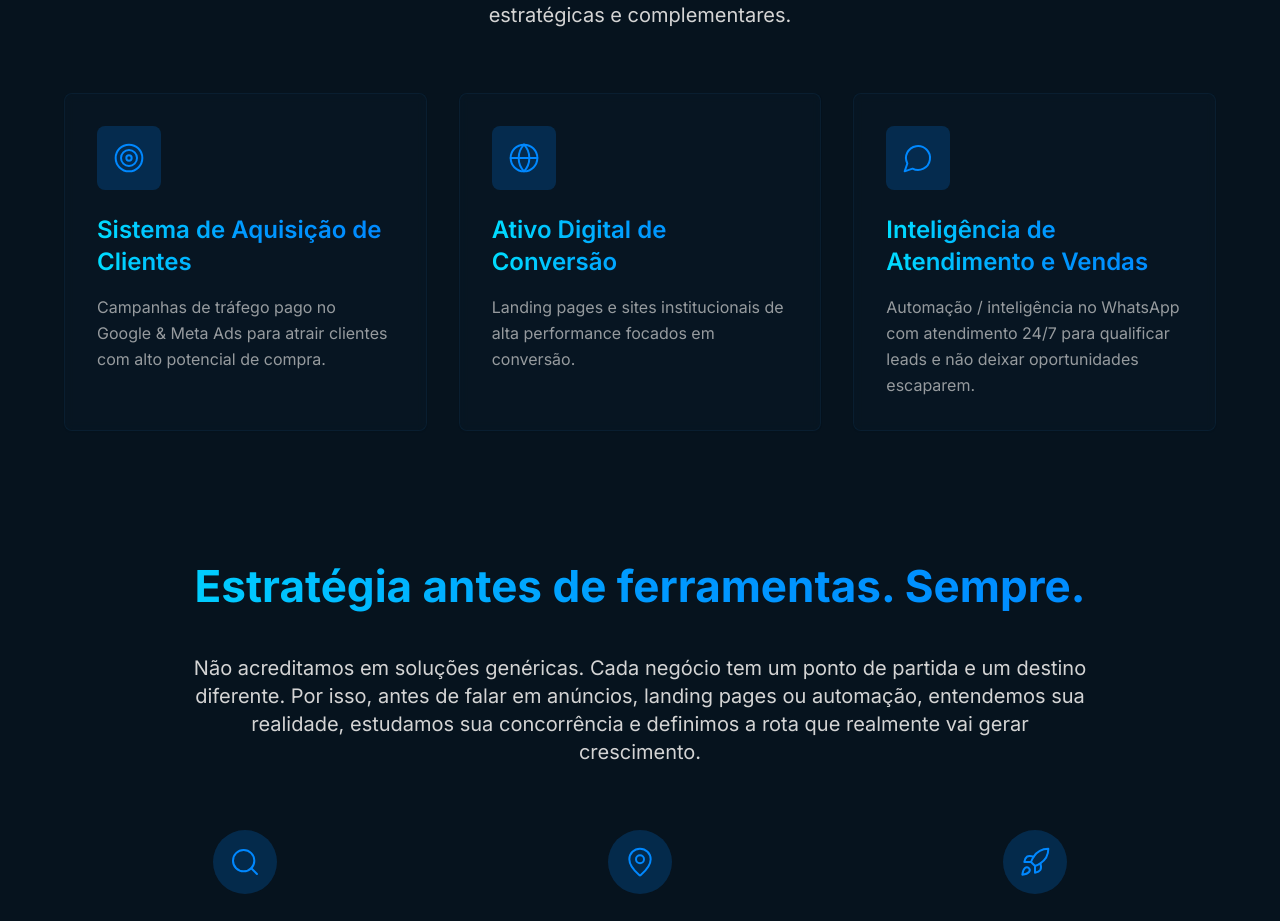
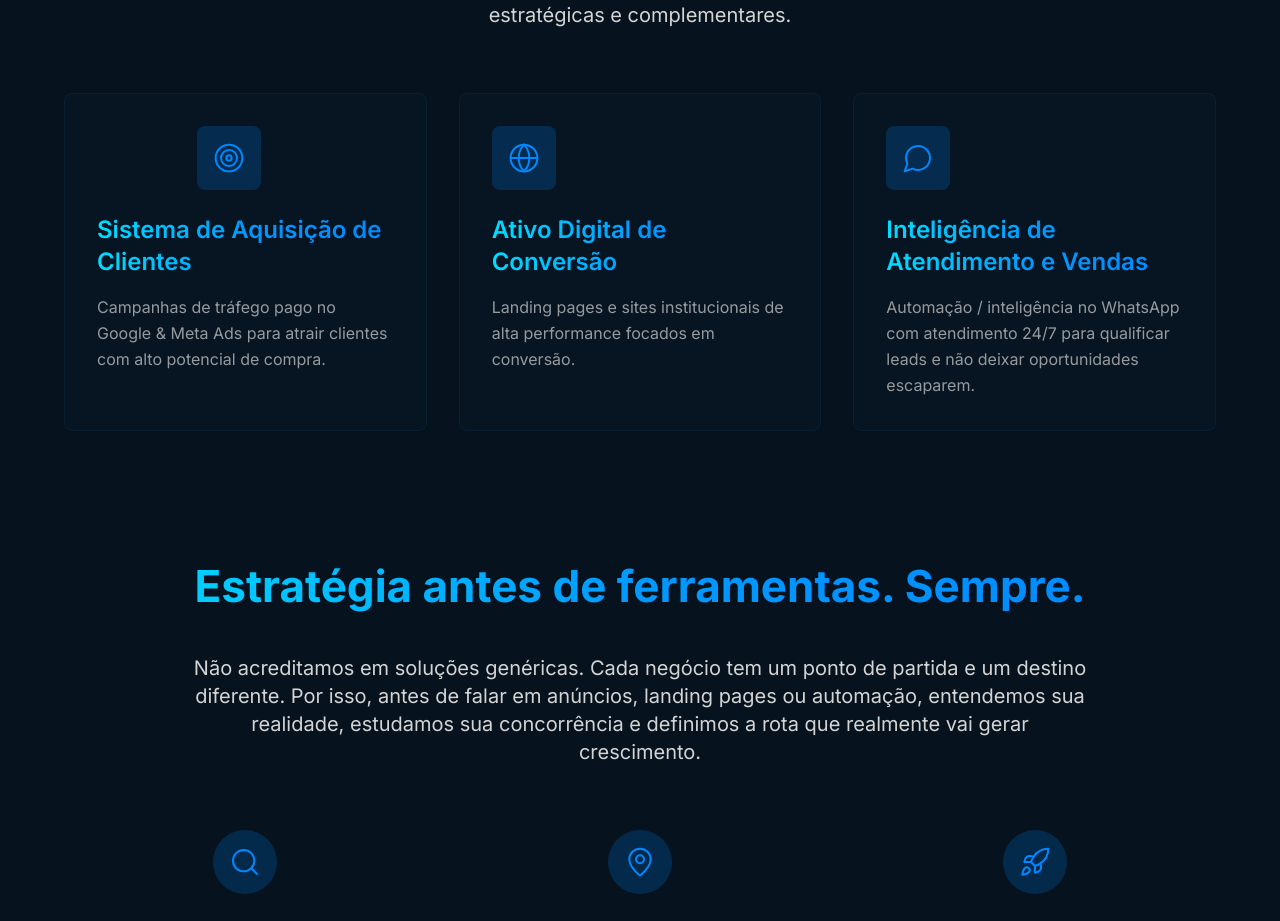
Before and after one commit to ThallesTrafego/risedigital, a React (Vite) app: page / in a window 1280 px wide. Shown: the part 2031-2952 px from the top of the page. Built offline with nearby package versions, Linux system fonts and the light colour scheme; the HTML template or start-up script is replaced by a standard one; a web font is replaced by a local one.

Commit message:
Visual edit in Lovable

```diff
--- a/src/pages/Index.tsx
+++ b/src/pages/Index.tsx
@@ -172,7 +172,7 @@ const Index = () => {
 
             <div className="grid md:grid-cols-3 gap-8">
               <Card className={`p-8 bg-card/50 backdrop-blur-sm border-border/50 hover:bg-card/70 transition-all duration-300 text-left scroll-reveal ${basesRef.isVisible ? 'visible scroll-reveal-stagger-1' : ''}`}>
-                <div className="w-16 h-16 bg-primary/20 rounded-lg flex items-center justify-center mb-6 icon-container">
+                <div className="w-16 h-16 bg-primary/20 rounded-lg flex items-center justify-center mb-6 icon-container mx-[100px]">
                   <Target className="w-8 h-8 text-primary" strokeWidth={1.5} />
                 </div>
                 <h3 className="text-xl md:text-2xl font-semibold gradient-title mb-4 font-inter">Sistema de Aquisição de Clientes</h3>
```
